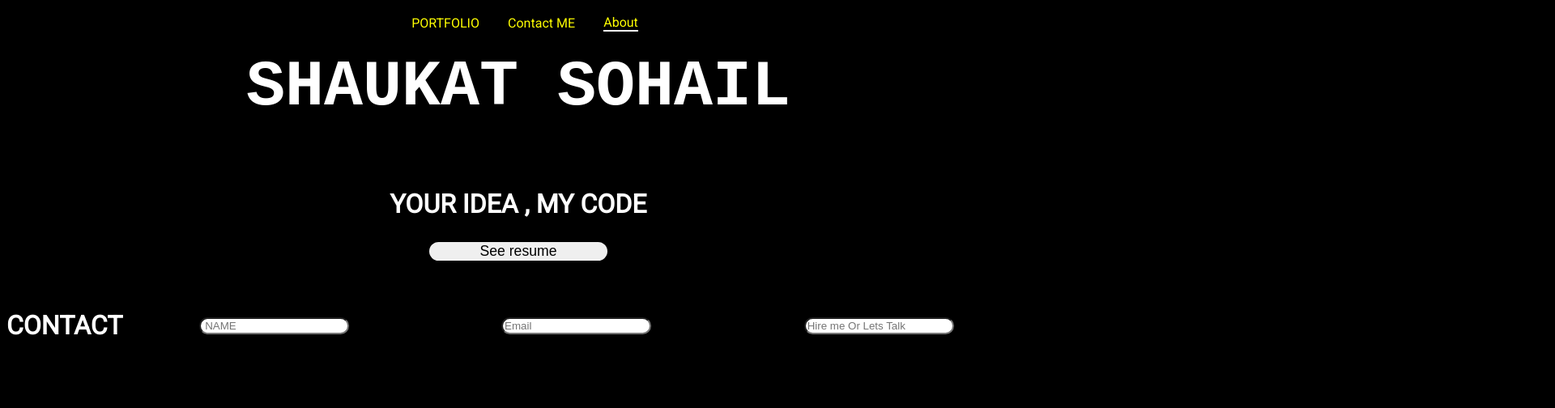
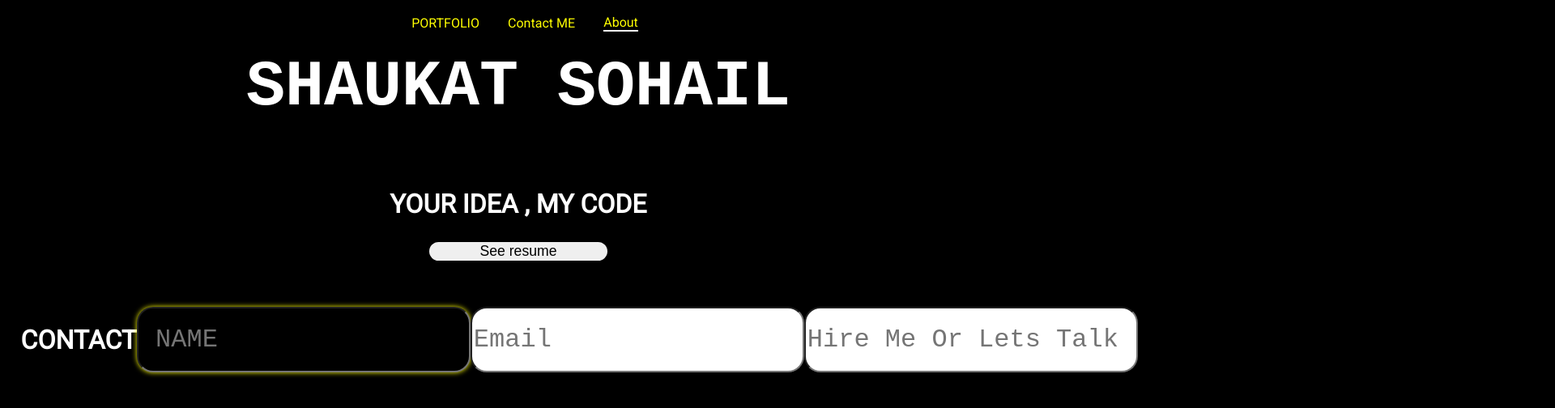
Before and after one commit to Shaukat456/MERNFolio, a React (Create React App) app: page / in a window 1280 px wide. Shown: the top 504 px of the page at 81% size, 1920 px wide, since content can reach past the window. Built offline with nearby package versions, Linux system fonts and the light colour scheme.

Commit message:
Fixing Contact

```diff
--- a/src/Contact.js
+++ b/src/Contact.js
@@ -5,30 +5,44 @@ import styled from "styled-components";
 import Navbar from './Navbar'
 
 
-const Contact= ()=>{
+const Contact = () => {
 
   //Styled Component
 
-const ContactForm=styled.div
+  const ContactForm = styled.div
 
     `
   display:flex;
+  flex-direction:column
+  justify-content:center;
+  transition:all .5s ease;
+  padding:1.1em;
+  // align-items:center;
+
+  & > h1{
+    display:block;
   justify-content:center;
   flex-direction:column
   transition:all .5s ease;
-
+}
   `;
 
 
 
-const Cinput=styled.input`
-  display:block;
-  margin:auto;
+  const Cinput = styled.input`
+display:flex;
+  justify-content:center;
+  transition:all .5s ease;
+  font-size:2rem;
+  text-transform:capitalize;
+  font-family:monospace;
   border-radius:20px ;
   outline: black;
+  transition:all .5s ease;
 
-  transition:all .5s ease;
   &:focus {
+    background-color:black;
+    color:green;
   transition:all .5s ease;
     outline: none;
     box-shadow: 0px 0px 6px yellow;
@@ -36,23 +50,26 @@ const Cinput=styled.input`
   transition:all .5s ease;
 
 }
-&:last-child {
+  &:last-child:focus {
+    transtion:all .5s ease;
     color:orange;
-  // margin-bottom: 2rem;
+    // width:61em;
+    box-shadow: 0px 0px 10px yellow;
   }
+
 
 
   `;
 
-    const [ Button, setButton]=useState(false);
+  const [Button, setButton] = useState(false);
 
-  const input= useRef('')
+  const input = useRef('')
   // useEffect(()=>{
   // setButton(true)
   //   // input.current.value < 5 ? setButton('Send Now') : setButton('Share Response')
 
   // },[Button])
-return(
+  return (
 
     <>
       {/* <div className='contact'>
@@ -63,10 +80,10 @@ return(
 </div> */}
 
       <ContactForm>
-  <h1 className='N'>CONTACT</h1>
-  <Cinput type='Name'  placeholder=' NAME' />
-  <Cinput type='email'    placeholder='Email'  />
-  <Cinput type='text'     placeholder='Hire me Or Lets Talk '  />
+        <h1 >CONTACT</h1>
+        <Cinput type='Name' autoFocus autoCapitalize placeholder=' NAME' />
+        <Cinput type='email' placeholder='Email' />
+        <Cinput type='text' placeholder='Hire me Or Lets Talk ' />
       </ContactForm>
 
 
--- a/src/SHAUKAT.css
+++ b/src/SHAUKAT.css
@@ -38,14 +38,18 @@ body{
     border: 2px solid black;
     border-radius: 5em;
     /* border-collapse: collapse; */
-    font-size: 1.1rem;
-
+        font-size: 1.1rem;
+    outline: none;
     /* overflow: hidden; */
 }
 .N button:hover{
     transform: scale(2.1);
     transition: all .2s ease;
     border:2px solid black;
+    box-shadow: 0px 0px 6px yellow;
+    color: white;
+    background-color: black;
+    /* outline: 0px 0px 10px yellow ; */
     cursor: pointer;
     border-radius: 2%;
     font-family: monospace;
```
Lines whose indentation alone changed are shown as unchanged.
